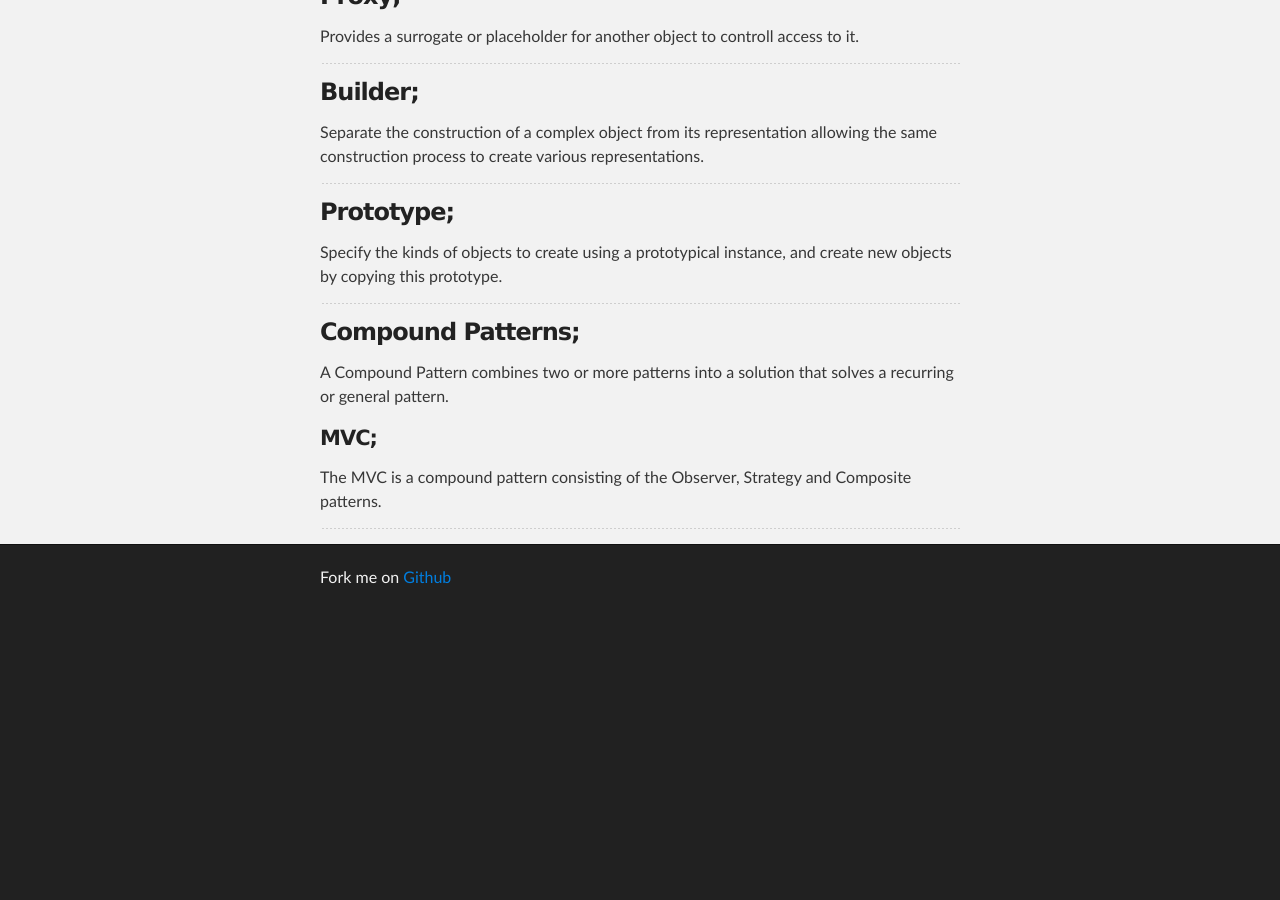
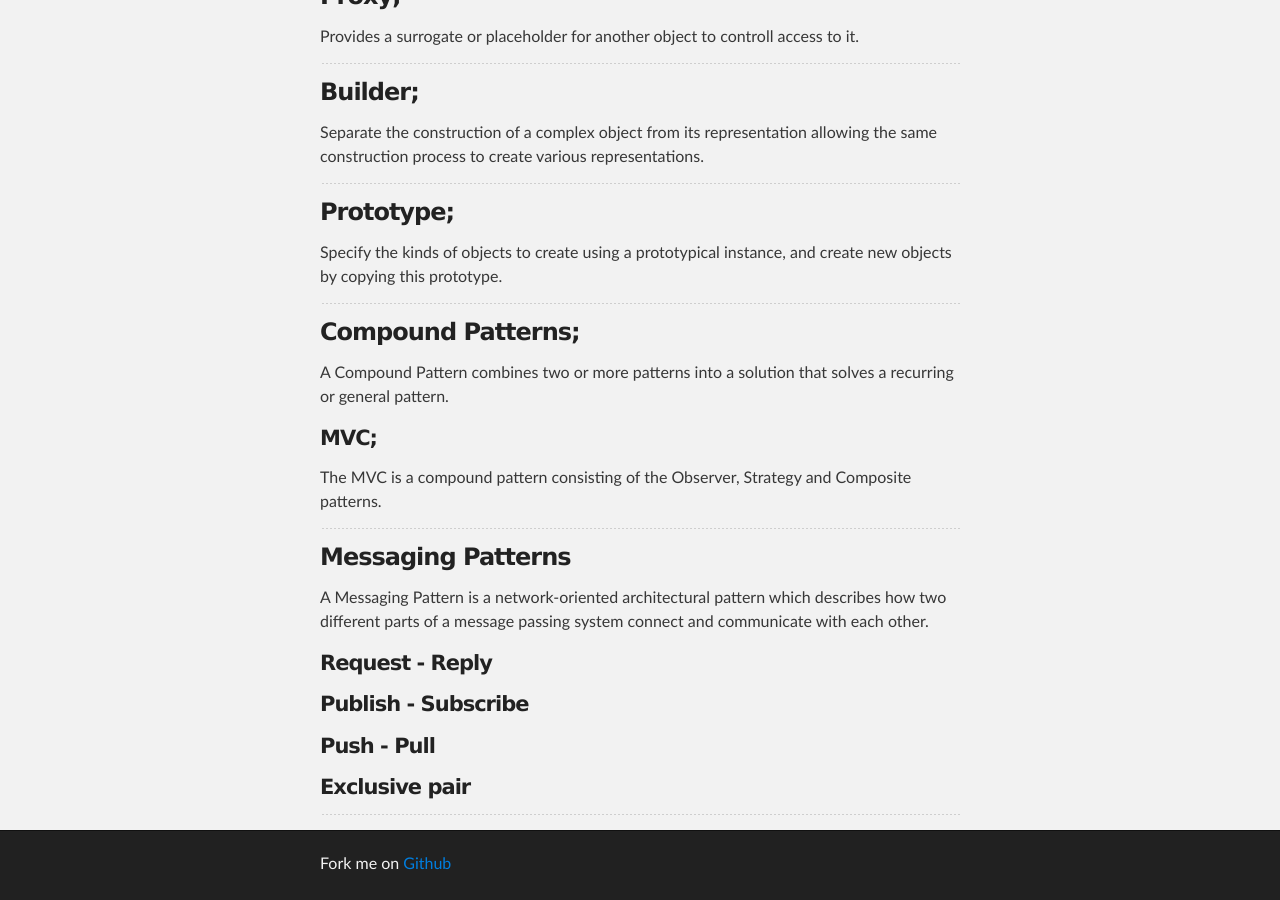
Before and after one commit to Deividy/deividy.github.io, a Jekyll site: the page built from Design-Patterns.md, in a window 1280 px wide and 900 px high, scrolled down 1979 px. Built offline with Jekyll 4.4.1, drawn with Linux system fonts in a browser that asks for light colours; before the commit the page ends 2593 px from its top, so only the background shows below that.

Commit message:
initial Messaging Patterns

```diff
--- a/Design-Patterns.md
+++ b/Design-Patterns.md
@@ -104,3 +104,16 @@ A Compound Pattern combines two or more patterns into a solution that solves a r
 The MVC is a compound pattern consisting of the Observer, Strategy and Composite patterns.
 
 ---
+
+### Messaging Patterns
+A Messaging Pattern is a network-oriented architectural pattern which describes how two different parts of a message passing system connect and communicate with each other.
+
+#### Request - Reply
+
+#### Publish - Subscribe
+
+#### Push - Pull
+
+#### Exclusive pair
+
+---
```
